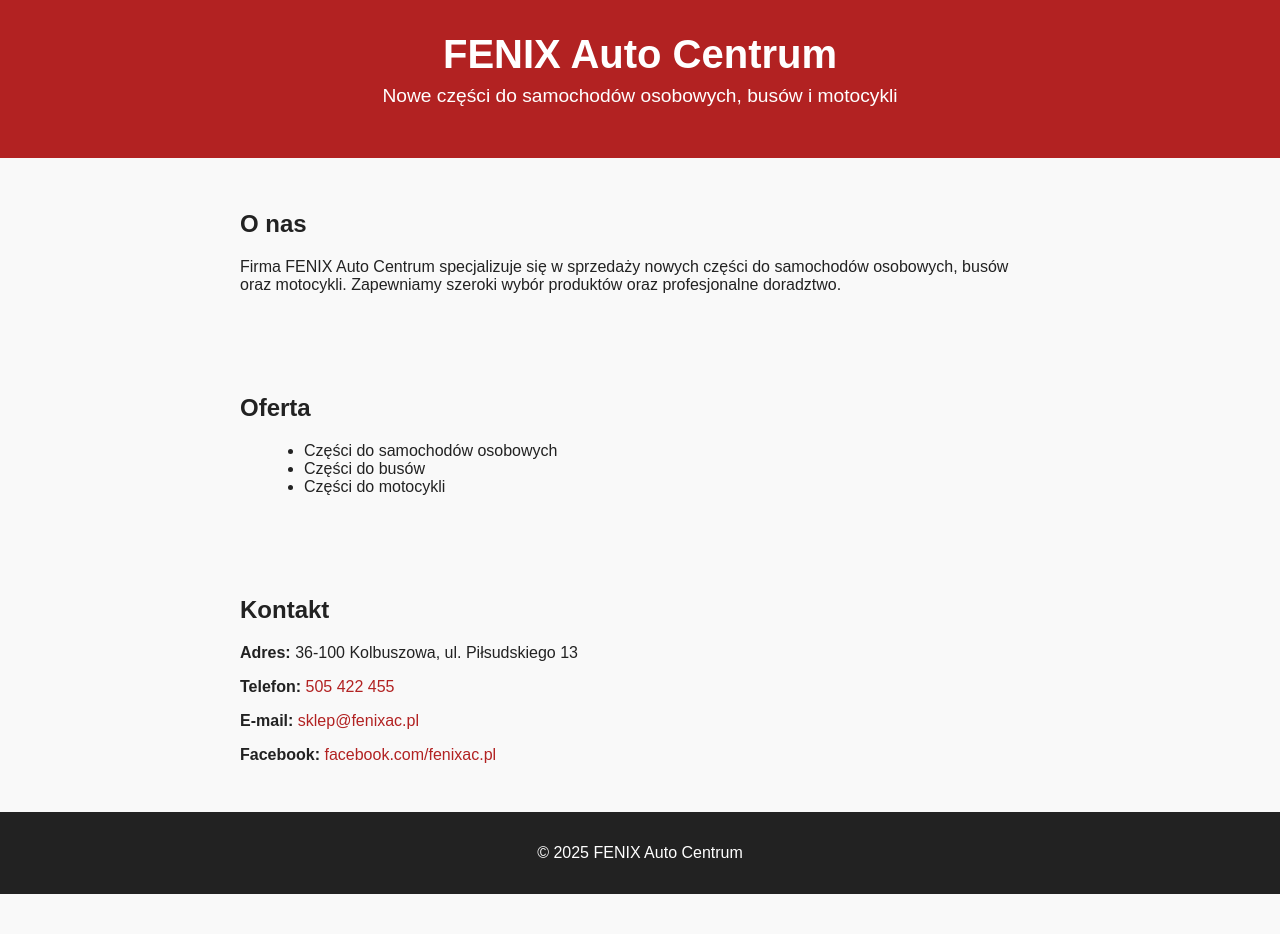
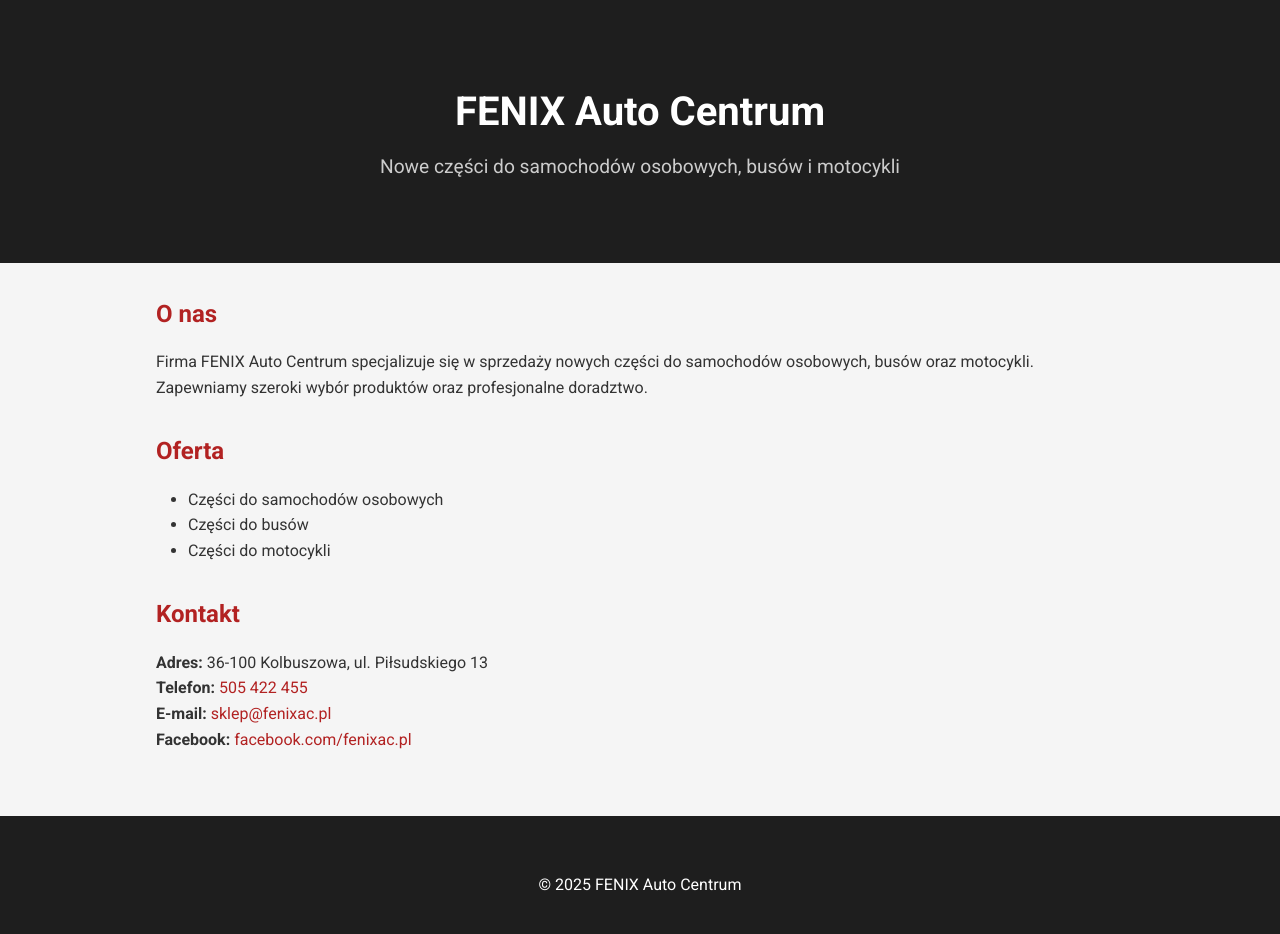
Before and after one commit to fenixacpl/FENIX, a plain HTML site: page index.html in a window 1280 px wide. Before the commit the page ends 894 px from the top, so only its background shows below. Drawn offline with Linux system fonts and the light colour scheme.

Commit message:
Add files via upload

```diff
--- a/index.html
+++ b/index.html
@@ -6,13 +6,17 @@
   <meta name="viewport" content="width=device-width, initial-scale=1.0" />
   <title>FENIX Auto Centrum</title>
   <link rel="stylesheet" href="style.css" />
+  <link href="https://fonts.googleapis.com/css2?family=Roboto:wght@400;700&display=swap" rel="stylesheet">
 </head>
 <body>
   <header>
+    <div class="container">
       <h1>FENIX Auto Centrum</h1>
       <p>Nowe części do samochodów osobowych, busów i motocykli</p>
+    </div>
   </header>
 
+  <main class="container">
     <section class="about">
       <h2>O nas</h2>
       <p>
@@ -36,9 +40,12 @@
       <p><strong>E-mail:</strong> <a href="mailto:sklep@fenixac.pl">sklep@fenixac.pl</a></p>
       <p><strong>Facebook:</strong> <a href="https://facebook.com/fenixac.pl" target="_blank">facebook.com/fenixac.pl</a></p>
     </section>
+  </main>
 
   <footer>
+    <div class="container">
       <p>&copy; 2025 FENIX Auto Centrum</p>
+    </div>
   </footer>
 </body>
 </html>
--- a/style.css
+++ b/style.css
@@ -1,38 +1,54 @@
+
+* {
+  margin: 0;
+  padding: 0;
+  box-sizing: border-box;
+}
 
 body {
-  font-family: Arial, sans-serif;
-  margin: 0;
-  padding: 0;
-  color: #222;
-  background-color: #f9f9f9;
+  font-family: 'Roboto', sans-serif;
+  color: #333;
+  background-color: #f5f5f5;
+  line-height: 1.6;
+}
+
+.container {
+  width: 90%;
+  max-width: 1000px;
+  margin: 0 auto;
+  padding: 2rem 1rem;
 }
 
 header {
-  background-color: #b22222;
+  background-color: #1e1e1e;
   color: white;
+  padding: 3rem 1rem;
   text-align: center;
-  padding: 2rem 1rem;
 }
 
 header h1 {
-  margin: 0;
   font-size: 2.5rem;
+  margin-bottom: 0.5rem;
 }
 
 header p {
   font-size: 1.2rem;
-  margin-top: 0.5rem;
+  color: #ccc;
+}
+
+main h2 {
+  color: #b22222;
+  margin-bottom: 1rem;
+  font-size: 1.5rem;
 }
 
 section {
-  padding: 2rem 1rem;
-  max-width: 800px;
-  margin: 0 auto;
+  margin-bottom: 2rem;
 }
 
 .offer ul {
   list-style: disc;
-  margin-left: 1.5rem;
+  margin-left: 2rem;
 }
 
 .contact a {
@@ -45,8 +61,8 @@ section {
 }
 
 footer {
-  background-color: #222;
+  background-color: #1e1e1e;
   color: white;
   text-align: center;
-  padding: 1rem;
+  padding: 1.5rem 1rem;
 }
```
Lines whose indentation alone changed are shown as unchanged.
